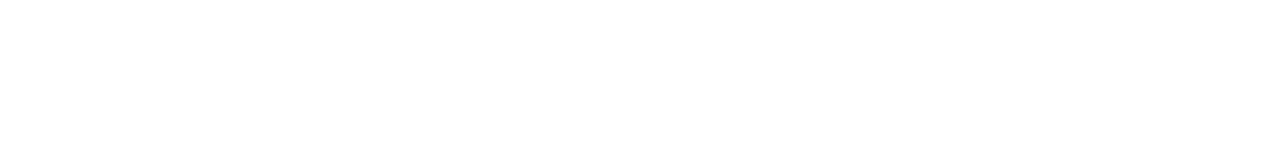
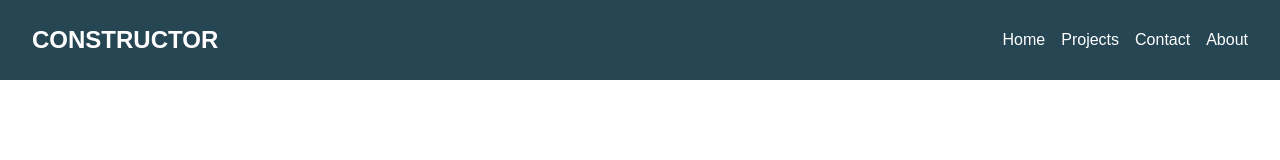
Before and after one commit to codewithsuhail/CONSTRUCTOR, a plain HTML site: page index.html in a window 1280 px wide. Drawn offline with Linux system fonts and the light colour scheme; the site is published under a folder, as on GitHub Pages, so addresses that start at the root find nothing.

Commit message:
Update index.html

```diff
--- a/index.html
+++ b/index.html
@@ -1 +1 @@
-<!doctype html><html lang="en"><head><meta charset="utf-8"/><link rel="icon" href="/favicon.ico"/><meta name="viewport" content="width=device-width,initial-scale=1"/><meta name="theme-color" content="#000000"/><meta name="description" content="Web site created using create-react-app"/><link rel="apple-touch-icon" href="/logo192.png"/><link rel="manifest" href="/manifest.json"/><title>React App</title><script defer="defer" src="/static/js/main.cb75b045.js"></script><link href="/static/css/main.07c81669.css" rel="stylesheet"></head><body><noscript>You need to enable JavaScript to run this app.</noscript><div id="root"></div></body></html>
+<!doctype html><html lang="en"><head><meta charset="utf-8"/><link rel="icon" href="/favicon.ico"/><meta name="viewport" content="width=device-width,initial-scale=1"/><meta name="theme-color" content="#000000"/><meta name="description" content="Web site created using create-react-app"/><link rel="apple-touch-icon" href="/logo192.png"/><link rel="manifest" href="/manifest.json"/><title>React App</title><script defer="defer" src="./static/js/main.cb75b045.js"></script><link href="./static/css/main.07c81669.css" rel="stylesheet"></head><body><noscript>You need to enable JavaScript to run this app.</noscript><div id="root"></div></body></html>
```
